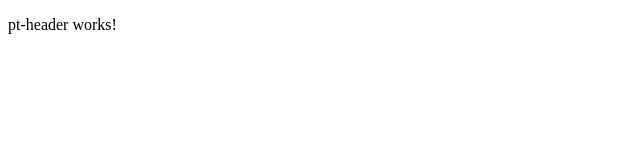
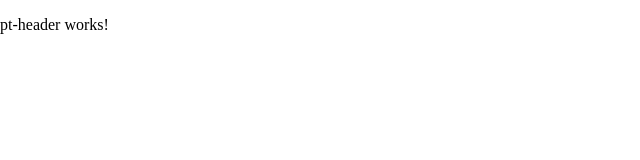
Before and after one commit to YoungPhoenix09/base-web-layout, an Angular app: page / in a window 1280 px wide. Shown: the top 160 px of the page, without its empty margins (0-640 px from the left). Built offline with nearby package versions, Linux system fonts and the light colour scheme.

Commit message:
Set base structure to fullscreen

```diff
--- a/src/index.html
+++ b/src/index.html
@@ -7,7 +7,5 @@
   <meta name="viewport" content="width=device-width, initial-scale=1">
   <link rel="icon" type="image/x-icon" href="favicon.ico">
 </head>
-<body>
   <app-root></app-root>
-</body>
 </html>
--- a/src/styles.scss
+++ b/src/styles.scss
@@ -1 +1,14 @@
 /* You can add global styles to this file, and also import other style files */
+html {
+    height: 100%;
+
+    body {
+        height: 100%;
+        margin: 0px;
+
+        app-root {
+            height: 100%;
+            display: block;
+        }
+    }
+}
```
